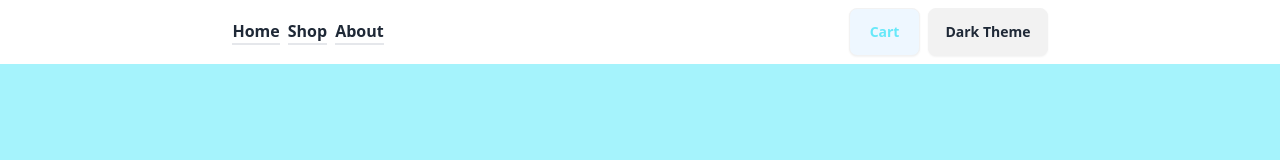
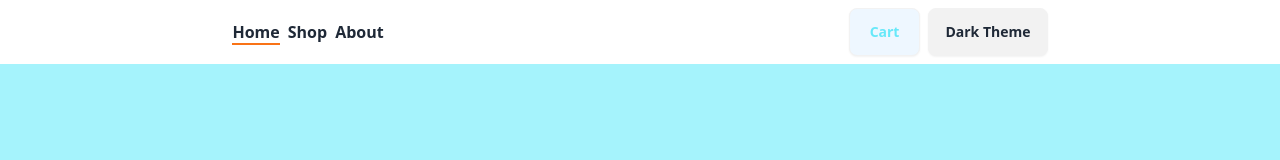
Before and after one commit to AV-MMI/finesse-bargain, a React (Vite) app: page / in a window 1280 px wide. Shown: the top 160 px of the page. Built offline with nearby package versions, Linux system fonts and the light colour scheme.

Commit message:
closes #13

```diff
--- a/src/components/Root.tsx
+++ b/src/components/Root.tsx
@@ -7,10 +7,10 @@ export { Root }
 function Root({}){
     let [isDark, darkTheme] = useState(false);
     let [tab, setTab] = useState("Home");
-
+    console.log(tab, 'ws')
     const tabTracker = (e) => {
         setTab(e.target.textContent);
-        e.target.classList.add("border-b-orange-600")
+
     }
 
     return (
@@ -18,9 +18,9 @@ function Root({}){
             <nav data-theme={ (isDark ? "dark" : "light") } className="max-h-[8vh] min-h-[8vh] flex items-center">
                 <ul className="flex items-center w-full justify-around">
                     <div className="siteNavigation flex space-x-2">
-                        <li onClick={tabTracker} className={`font-semibold cursor-pointer border-b-2 hover:border-b-orange-500`}><Link to={`/`}>Home</Link></li>
-                        <li onClick={tabTracker} className={`font-semibold cursor-pointer border-b-2 hover:border-b-orange-500`}><Link to={`shop/`}>Shop</Link></li>
-                        <li onClick={tabTracker} className={`font-semibold cursor-pointer border-b-2 hover:border-b-orange-500`}><Link to={`about/`}>About</Link></li>
+                        <li onClick={tabTracker} className={`font-semibold cursor-pointer`}><Link to={`/`} className={ (tab == "Home" ? "border-b-2 border-b-orange-500 hover:border-b-orange-600" : "") }>Home</Link></li>
+                        <li onClick={tabTracker} className={`font-semibold cursor-pointer`}><Link to={`shop/`} className={ (tab == "Shop" ? "border-b-2 border-b-orange-500 hover:border-b-orange-600" : "") }>Shop</Link></li>
+                        <li onClick={tabTracker} className={`font-semibold cursor-pointer`}><Link to={`about/`} className={ (tab == "About" ? "border-b-2 border-b-orange-500 hover:border-b-orange-600" : "") }>About</Link></li>
                     </div>
                     <div className="siteUtils flex space-x-2 items-center">
                         <li>
```
Also changed, not shown: 1 other file (tests, documents, lock files or other folders).
